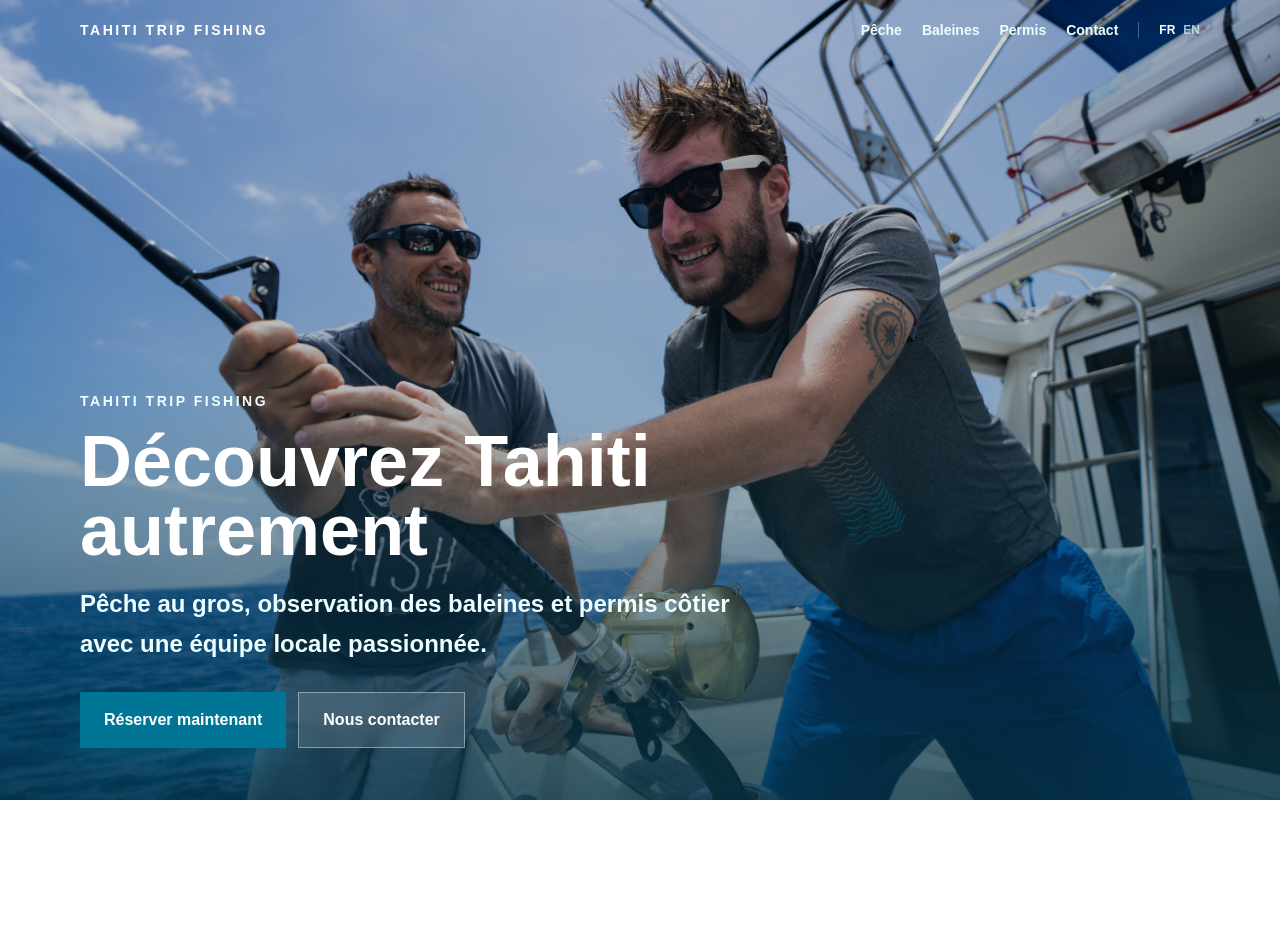
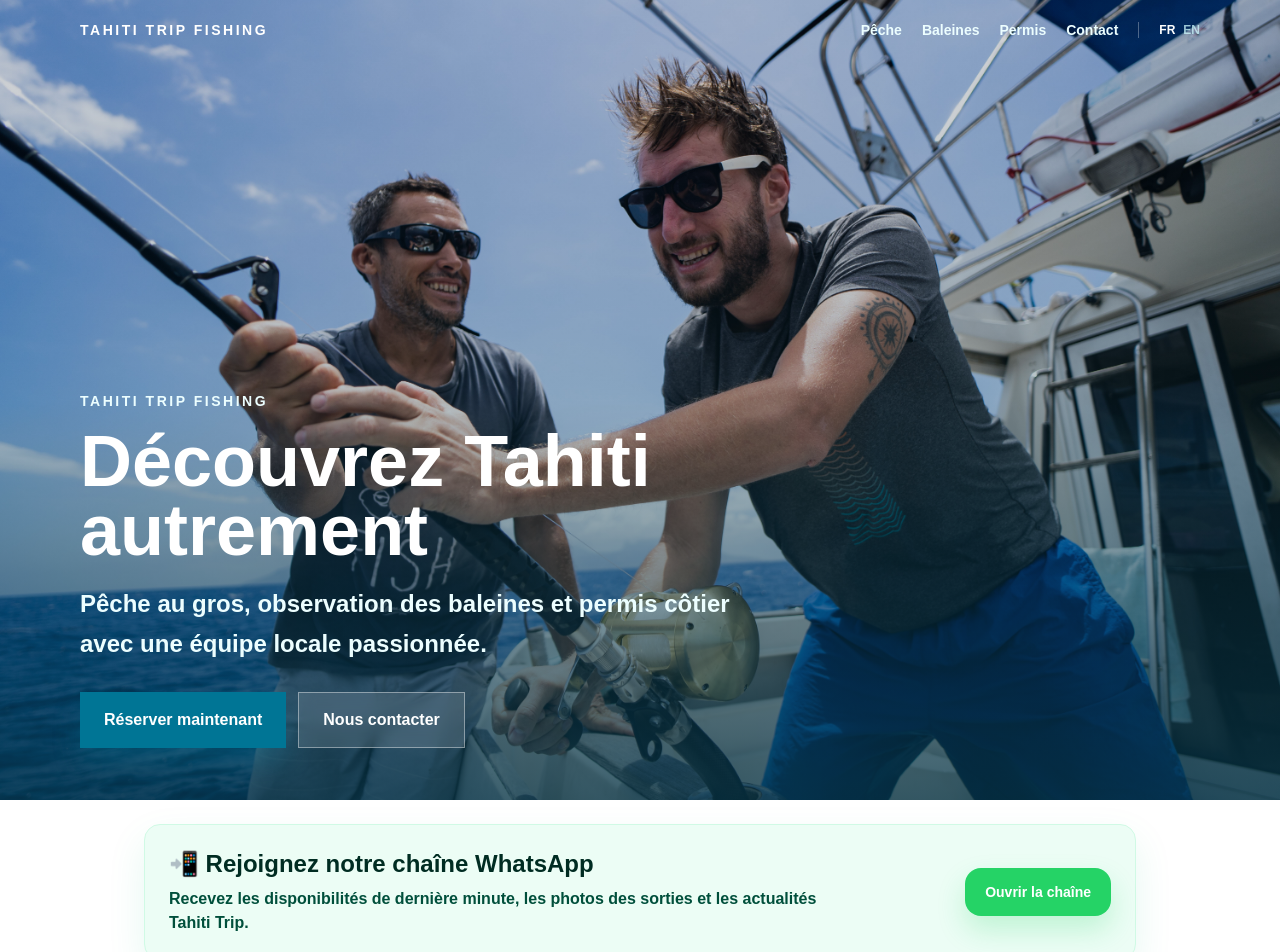
Before and after one commit to sebartacus/tahiti-trip-booking, a Next.js app: page / in a window 1280 px wide. Shown: the top 952 px of the page. Built offline with nearby package versions, Linux system fonts and the light colour scheme.

Commit message:
Ajout chaine WhatsApp sur le site

```diff
--- a/src/app/baleines/BaleinesPageClient.tsx
+++ b/src/app/baleines/BaleinesPageClient.tsx
@@ -7,6 +7,7 @@ import {
   type WhaleWatchingLocale,
   whaleWatchingTranslations,
 } from "@/lib/i18n";
+import { WhatsAppChannelCard } from "@/components/WhatsAppChannelCard";
 import { BaleinesHero } from "./components/BaleinesHero";
 import { BaleinesGallery } from "./components/BaleinesGallery";
 import { BaleinesInfoCards } from "./components/BaleinesInfoCards";
@@ -582,6 +583,9 @@ export function BaleinesPageClient({ locale = "fr" }: BaleinesPageClientProps) {
           </Link>
         </nav>
       </div>
+      <div className="pt-6">
+        <WhatsAppChannelCard locale={locale} />
+      </div>
       <BaleinesVideo t={t} />
 
       <div className="mx-auto max-w-md space-y-8 px-4 py-8 md:max-w-5xl md:py-10">
--- a/src/app/en/fishing/page.tsx
+++ b/src/app/en/fishing/page.tsx
@@ -1,6 +1,7 @@
 import type { Metadata } from "next";
 import Link from "next/link";
 import { PecheBookingForm } from "@/components/peche/PecheBookingForm";
+import { WhatsAppChannelCard } from "@/components/WhatsAppChannelCard";
 
 export const metadata: Metadata = {
   title: {
@@ -315,6 +316,9 @@ export default function EnglishFishingPage() {
           ← Back to home
         </Link>
       </div>
+      <div className="pt-6">
+        <WhatsAppChannelCard locale="en" />
+      </div>
       <EnglishFishingVideo />
 
       <div className="mx-auto max-w-md space-y-8 px-4 py-8 md:max-w-5xl md:py-10">
--- a/src/app/en/page.tsx
+++ b/src/app/en/page.tsx
@@ -1,6 +1,7 @@
 import type { Metadata } from "next";
 import Link from "next/link";
 import { FilmHeroBackground } from "@/components/FilmHeroBackground";
+import { WhatsAppChannelCard } from "@/components/WhatsAppChannelCard";
 import {
   englishRoutes,
   homeTranslations,
@@ -129,6 +130,10 @@ export default function EnglishHomePage() {
           </div>
         </div>
       </section>
+
+      <div className="pt-6">
+        <WhatsAppChannelCard locale="en" />
+      </div>
 
       <section className="mx-auto max-w-md px-4 py-10 md:max-w-4xl md:py-14">
         <div className="peche-reveal text-center">
--- a/src/app/page.tsx
+++ b/src/app/page.tsx
@@ -1,6 +1,7 @@
 import Link from "next/link";
 import type { Metadata } from "next";
 import { FilmHeroBackground } from "@/components/FilmHeroBackground";
+import { WhatsAppChannelCard } from "@/components/WhatsAppChannelCard";
 import { localeHomePaths, localeLabels } from "@/lib/i18n";
 
 export const metadata: Metadata = {
@@ -259,6 +260,10 @@ export default async function Home({
         </div>
       </section>
 
+      <div className="pt-6">
+        <WhatsAppChannelCard locale="fr" />
+      </div>
+
       <section className="mx-auto max-w-md px-4 py-10 md:max-w-4xl md:py-14">
         <div className="peche-reveal text-center">
           <p className="text-sm font-black uppercase tracking-[0.14em] text-cyan-700">
--- a/src/app/peche/page.tsx
+++ b/src/app/peche/page.tsx
@@ -8,6 +8,7 @@ import { PecheInfoCards } from "@/components/peche/PecheInfoCards";
 import { PecheIntro } from "@/components/peche/PecheIntro";
 import { PecheSpecies } from "@/components/peche/PecheSpecies";
 import { PecheVideo } from "@/components/peche/PecheVideo";
+import { WhatsAppChannelCard } from "@/components/WhatsAppChannelCard";
 
 export const metadata: Metadata = {
   title: "Pêche au gros à Tahiti",
@@ -49,6 +50,9 @@ export default function PechePage() {
           ← Retour à l&apos;accueil
         </Link>
       </div>
+      <div className="pt-6">
+        <WhatsAppChannelCard locale="fr" />
+      </div>
       <PecheVideo />
 
       <div className="mx-auto max-w-md space-y-8 px-4 py-8 md:max-w-5xl md:py-10">
--- /dev/null
+++ b/src/components/WhatsAppChannelCard.tsx
@@ -0,0 +1,47 @@
+type WhatsAppChannelCardProps = {
+  locale?: "fr" | "en";
+};
+
+const channelUrl = "https://whatsapp.com/channel/0029Vb8Dz9dCnA7n8C4LnB3v";
+
+const labels = {
+  fr: {
+    title: "📲 Rejoignez notre chaîne WhatsApp",
+    text: "Recevez les disponibilités de dernière minute, les photos des sorties et les actualités Tahiti Trip.",
+    button: "Ouvrir la chaîne",
+  },
+  en: {
+    title: "📲 Join our WhatsApp Channel",
+    text: "Get last-minute availability, trip photos and Tahiti Trip updates.",
+    button: "Open channel",
+  },
+} as const;
+
+export function WhatsAppChannelCard({
+  locale = "fr",
+}: WhatsAppChannelCardProps) {
+  const t = labels[locale];
+
+  return (
+    <section className="mx-auto w-full max-w-5xl px-4">
+      <div className="flex flex-col gap-4 rounded-2xl border border-emerald-100 bg-emerald-50 p-5 text-emerald-950 shadow-[0_16px_38px_rgba(16,185,129,0.10)] md:flex-row md:items-center md:justify-between md:p-6">
+        <div>
+          <h2 className="text-xl font-black leading-tight md:text-2xl">
+            {t.title}
+          </h2>
+          <p className="mt-2 max-w-2xl text-sm font-bold leading-6 text-emerald-900 md:text-base">
+            {t.text}
+          </p>
+        </div>
+        <a
+          href={channelUrl}
+          target="_blank"
+          rel="noreferrer"
+          className="inline-flex min-h-12 shrink-0 items-center justify-center rounded-2xl bg-[#25D366] px-5 text-sm font-black text-white shadow-[0_14px_28px_rgba(37,211,102,0.22)] transition hover:-translate-y-0.5 hover:bg-[#20bd5a]"
+        >
+          {t.button}
+        </a>
+      </div>
+    </section>
+  );
+}
```
